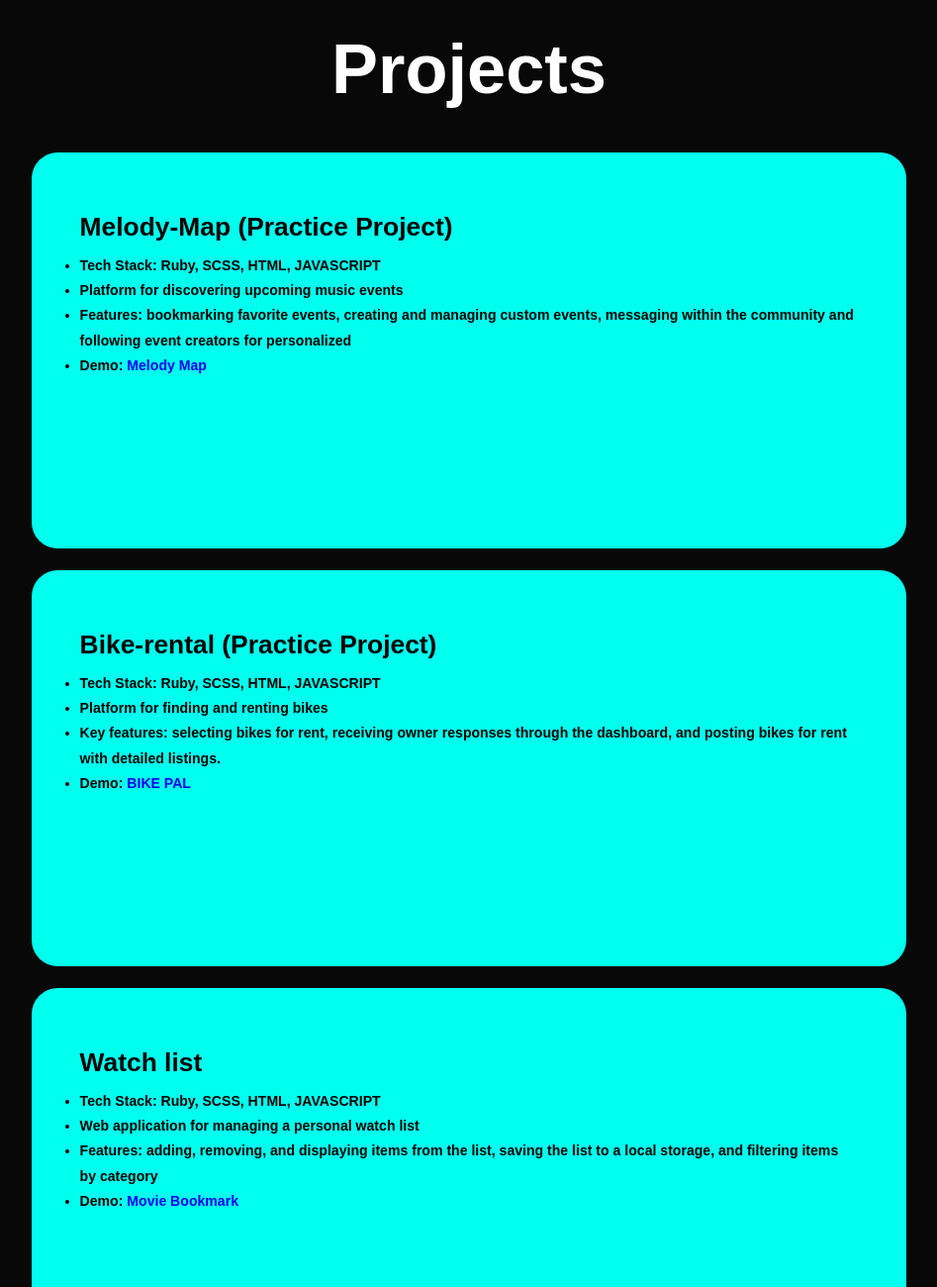
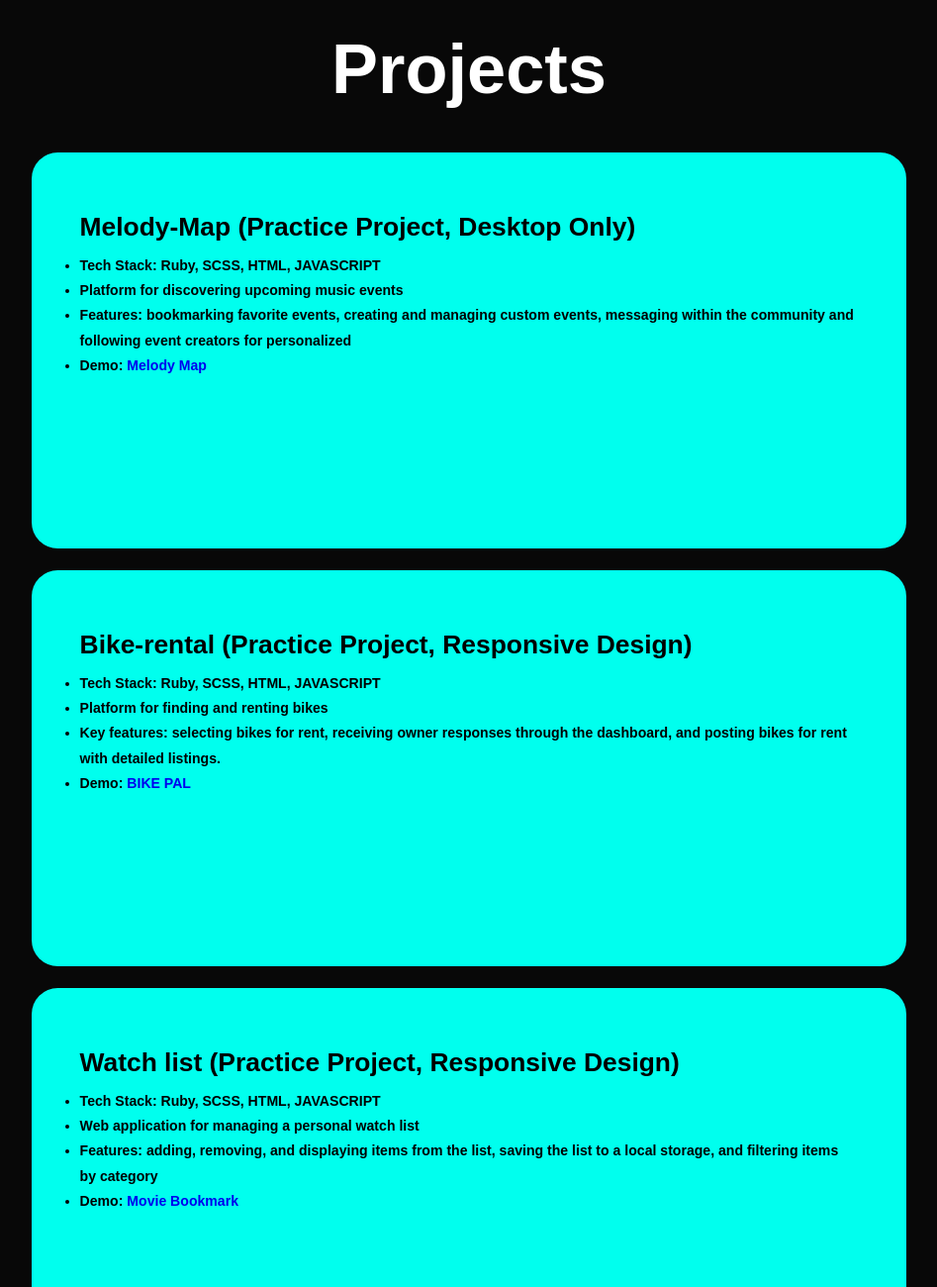
Before and after one commit to Mikke777/profile, a plain HTML site: page index.html in a window 1280 px wide. Shown: the part 903-2203 px from the top of the page at 99% size, without its empty margins (166-1113 px from the left). Drawn offline with nearby package versions, Linux system fonts and the light colour scheme.

Commit message:
Little correction on project

```diff
--- a/index.html
+++ b/index.html
@@ -64,7 +64,7 @@
         <div class="project-box">
           <div class="project-info">
 
-            <h3>Melody-Map (Practice Project)</h3>
+            <h3>Melody-Map (Practice Project, Desktop Only)</h3>
             <ul>
               <li>Tech Stack: Ruby, SCSS, HTML, JAVASCRIPT</li>
               <li>Platform for discovering upcoming music events</li>
@@ -77,7 +77,7 @@
         <div class="project-box">
           <div class="project-info">
 
-            <h3>Bike-rental (Practice Project)</h3>
+            <h3>Bike-rental (Practice Project, Responsive Design)</h3>
             <ul>
               <li>Tech Stack: Ruby, SCSS, HTML, JAVASCRIPT</li>
               <li>Platform for finding and renting bikes</li>
@@ -92,7 +92,7 @@
 
         <div class="project-box">
           <div class="project-info">
-            <h3>Watch list</h3>
+            <h3>Watch list (Practice Project, Responsive Design)</h3>
             <ul>
               <li>Tech Stack: Ruby, SCSS, HTML, JAVASCRIPT</li>
               <li>Web application for managing a personal watch list</li>
```
